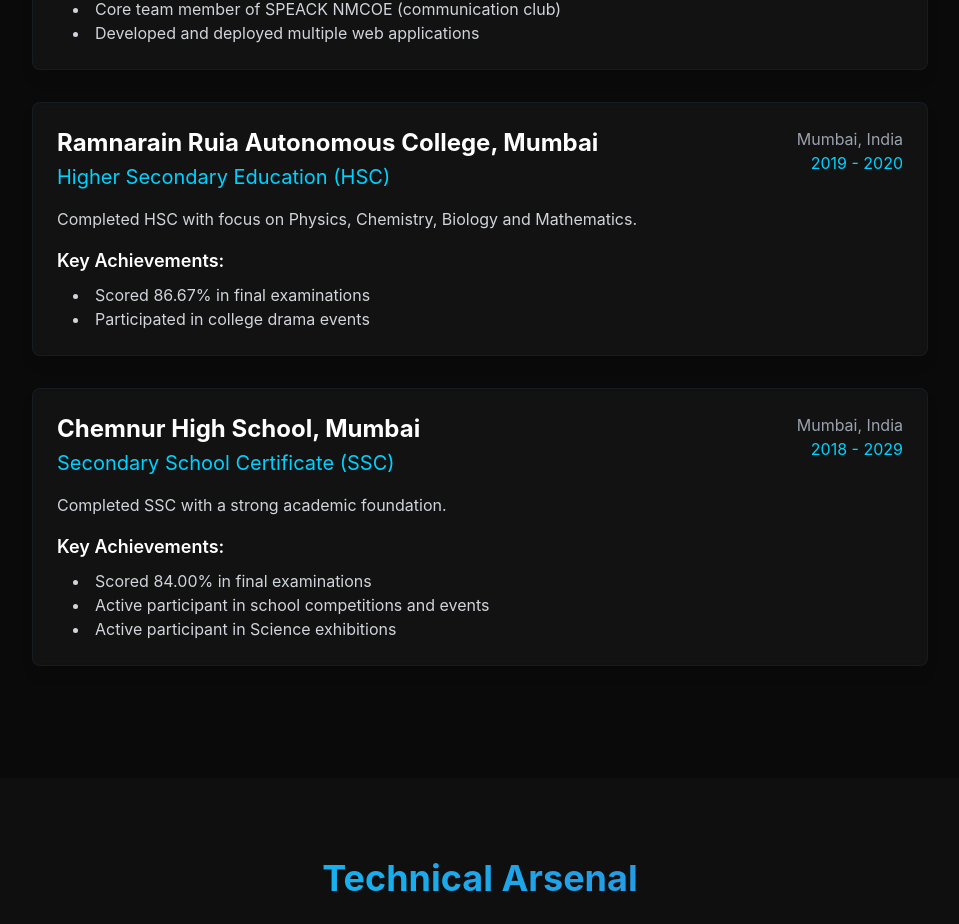
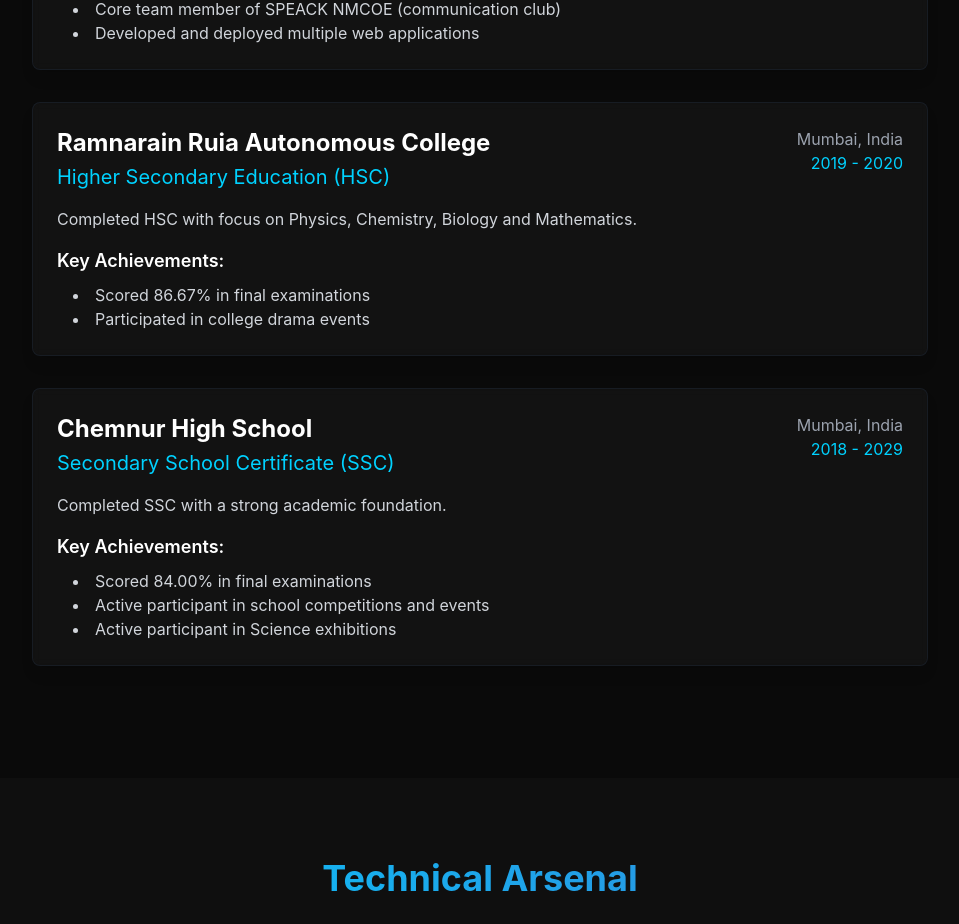
Before and after one commit to adhavshruti12/Portfolio-, a React (Vite) app in the folder frontend/: page / in a window 1280 px wide. Shown: the part 1980-2904 px from the top of the page, without its empty margins (160-1119 px from the left). Built offline with nearby package versions, Linux system fonts and the light colour scheme.

Commit message:
Update Education.jsx

```diff
--- a/frontend/src/components/Education.jsx
+++ b/frontend/src/components/Education.jsx
@@ -18,7 +18,7 @@ function Education() {
       ]
     },
     {
-      school: "Ramnarain Ruia Autonomous College, Mumbai",
+      school: "Ramnarain Ruia Autonomous College",
       degree: "Higher Secondary Education (HSC)",
       period: "2019 - 2020",
       location: "Mumbai, India",
@@ -29,7 +29,7 @@ function Education() {
       ]
     },
      {
-      school: "Chemnur High School, Mumbai",
+      school: "Chemnur High School",
       degree: "Secondary School Certificate  (SSC)",
       period: "2018 - 2029",
       location: "Mumbai, India",
```
